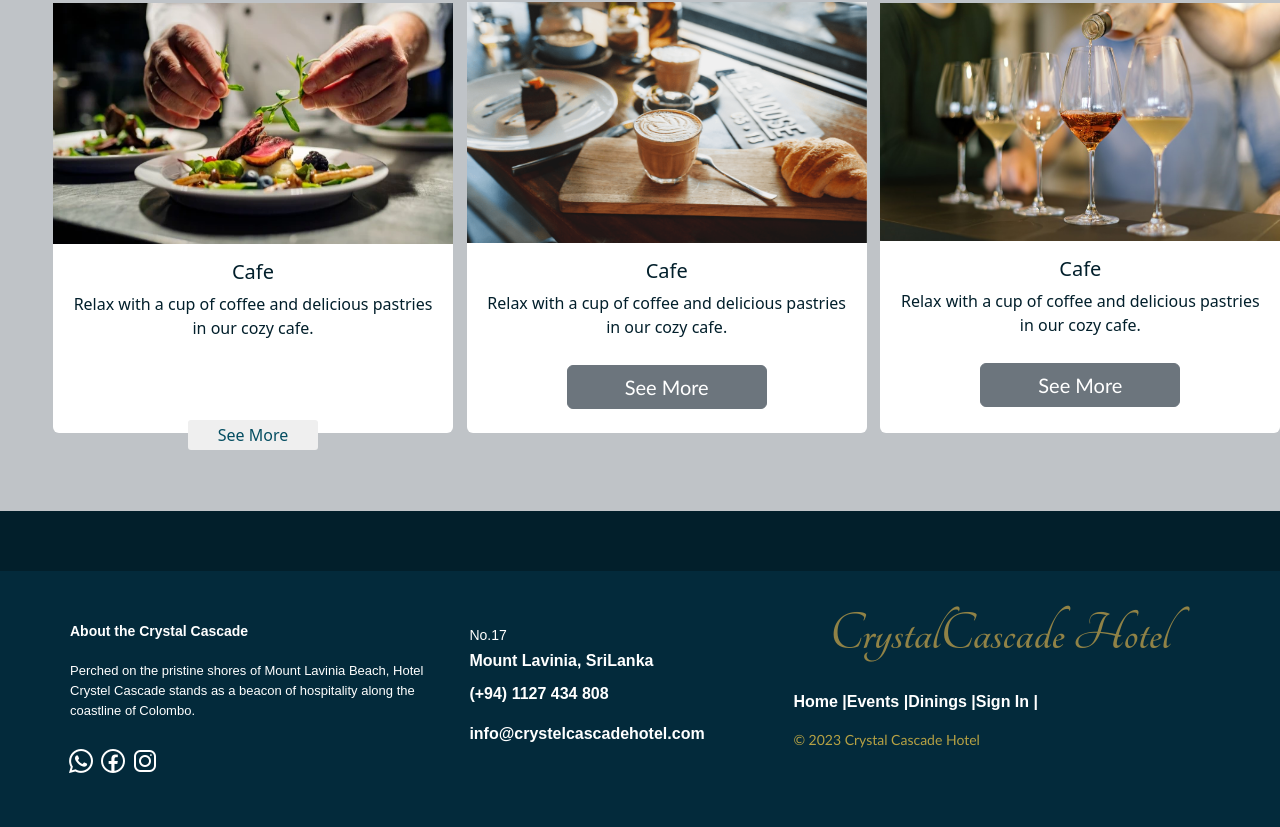
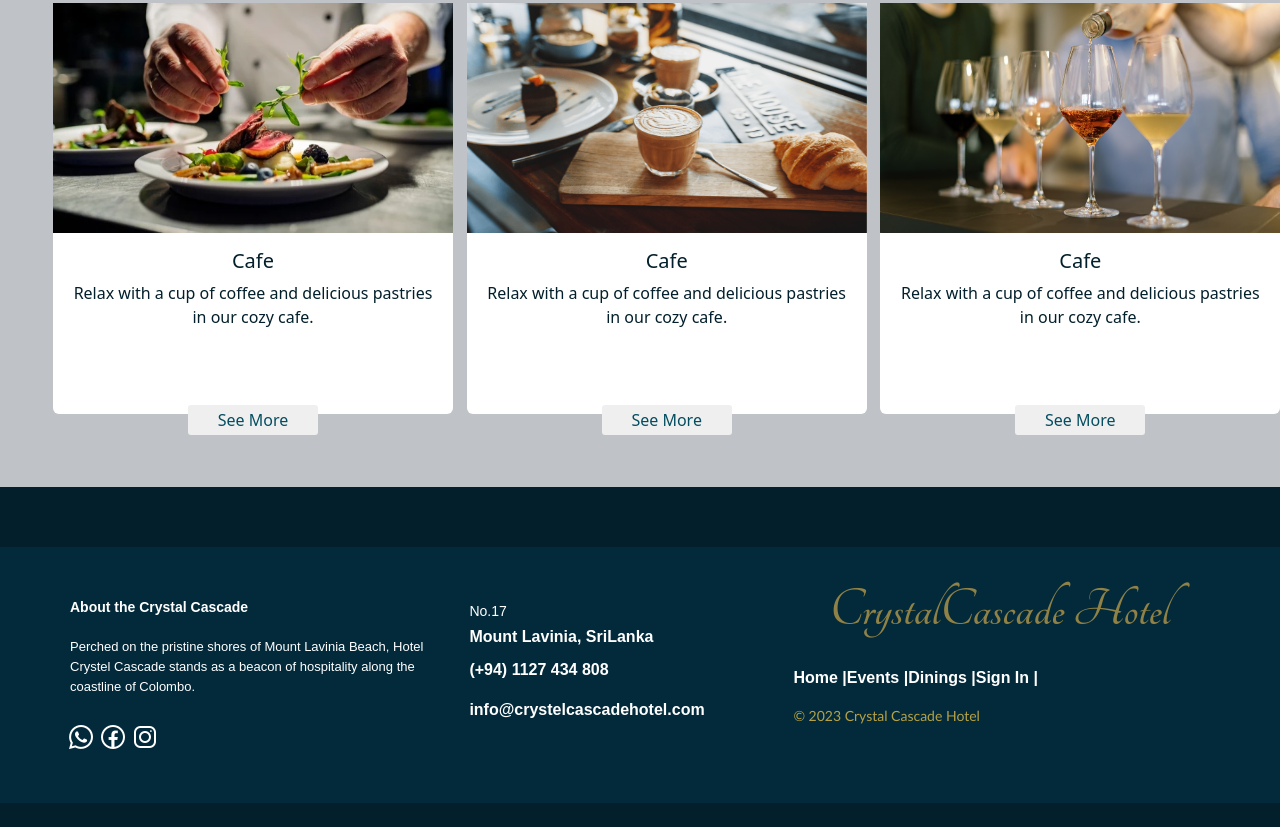
Before and after one commit to shakeeb2001/Final-Full-Stack-Project, a React (Create React App) app in the folder Frontend/front/: page / in a window 1280 px wide. Shown: the part 1931-2758 px from the top of the page. After the commit the page ends 2734 px from the top, so only its background shows below. Built offline with nearby package versions, Linux system fonts and the light colour scheme.

Commit message:
final-commit

```diff
--- a/Frontend/front/src/pages/home.css
+++ b/Frontend/front/src/pages/home.css
@@ -216,7 +216,7 @@ body {
   color: aqua;
 }
 
-.button-container.seemore-div{
+.button-container.see-div{
   display: flex;
   justify-content: center;
   align-items: center;
--- a/Frontend/front/src/pages/home.js
+++ b/Frontend/front/src/pages/home.js
@@ -114,7 +114,7 @@ export default function Home() {
             <div className="card-body">
               <h5 className="card-title">Cafe</h5>
               <p className="card-text">Relax with a cup of coffee and delicious pastries in our cozy cafe.</p>
-              <div className="button-container seemore-div">
+              <div className="button-container seem-div">
                <button to="/dining" className='button seemore'>
                  See More
               </button>
@@ -128,9 +128,11 @@ export default function Home() {
             <div className="card-body">
               <h5 className="card-title">Cafe</h5>
               <p className="card-text">Relax with a cup of coffee and delicious pastries in our cozy cafe.</p>
-              <Link to="/dining" className="btn btn-secondary">
-                See More
-              </Link>
+              <div className="button-container seem-div">
+               <button to="/dining" className='button seemore'>
+                 See More
+              </button>
+              </div>
             </div>
           </div>
         </div>
@@ -140,9 +142,11 @@ export default function Home() {
             <div className="card-body">
               <h5 className="card-title">Cafe</h5>
               <p className="card-text">Relax with a cup of coffee and delicious pastries in our cozy cafe.</p>
-              <Link to="/dining" className="btn btn-secondary">
-                See More
-              </Link>
+              <div className="button-container seem-div">
+               <button to="/dining" className='button seemore'>
+                 See More
+              </button>
+              </div>
             </div>
           </div>
         </div>
```
